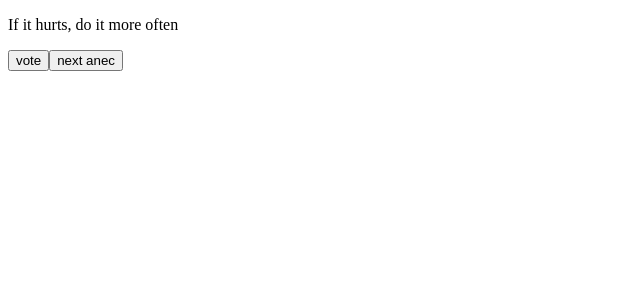
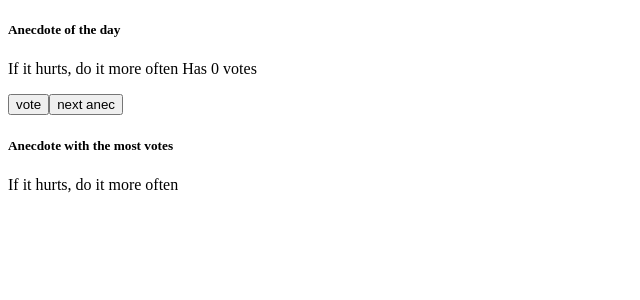
Before and after one commit to NeilAlwani/Fullstack, a React (Create React App) app: page / in a window 1280 px wide. Shown: the top 300 px of the page, without its empty margins (0-640 px from the left). Built offline with nearby package versions, Linux system fonts and the light colour scheme.

Commit message:
1.d Finish anecdote desillery app

```diff
--- a/src/App.js
+++ b/src/App.js
@@ -8,7 +8,6 @@ import History from './Components/History'
  */
 
 const App = () => {
-
 
   const anecdotes = [
     'If it hurts, do it more often',
@@ -33,13 +32,19 @@ const App = () => {
      setVotes(copy)
   }
 
+  const maxIndex = votes.indexOf( Math.max.apply(null, votes))
+
+
   console.log(votes)
 
   return (
     <div>
-      <p> {anecdotes[selected]}</p>
+      <h5>Anecdote of the day</h5>
+      <p> {anecdotes[selected]} Has {votes[selected]} votes</p>
       <Button handleClick={voteAnecdote} text={"vote"} />
       <Button handleClick={pickRanddom} text={"next anec"} />
+      <h5>Anecdote with the most votes</h5>
+      {anecdotes[maxIndex]}
     </div>
   )
 }
```
